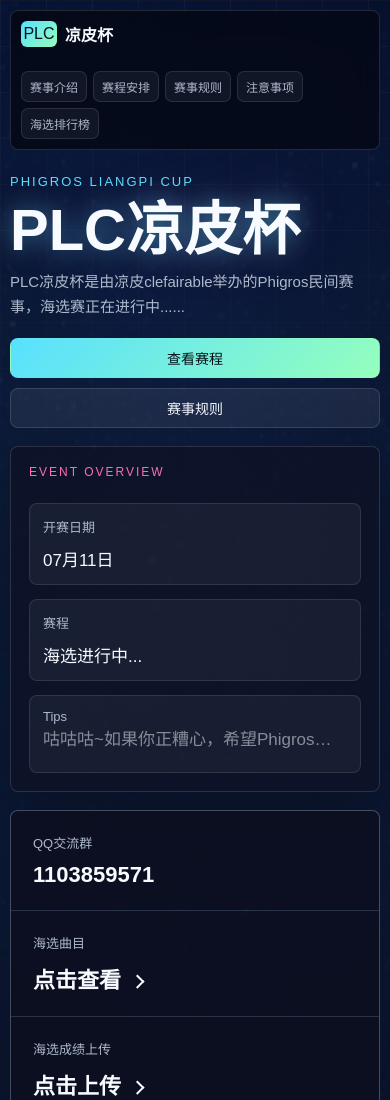
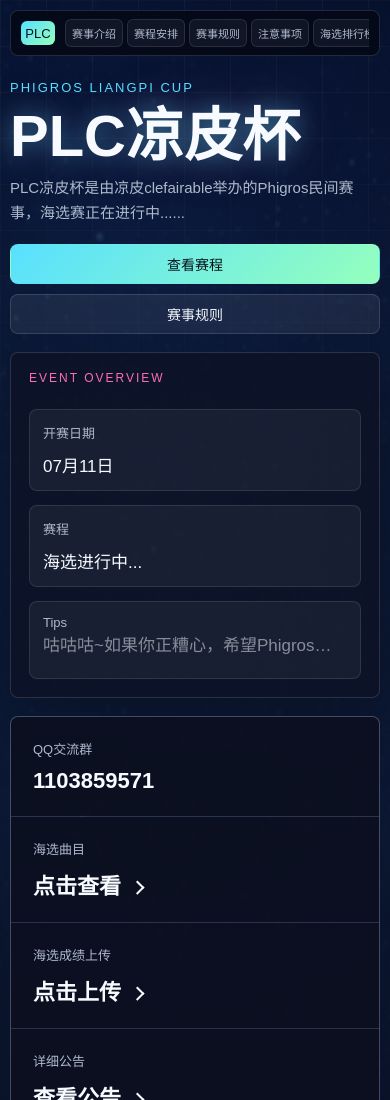
Before and after one commit to SanGeDian123/plc-liangpi-cup, a plain HTML site: page client/event.html in a window 390 px wide. Shown: the top 1100 px of the page. Drawn offline with Linux system fonts and the light colour scheme; no server answers; a web font is replaced by a local one.

Commit message:
Optimize mobile event navigation

```diff
--- a/client/css/event.css
+++ b/client/css/event.css
@@ -1034,27 +1034,51 @@ main{
 
   .site-header{
     margin-top:10px;
-    padding:10px;
+    padding:8px 10px;
+    align-items:center;
+    flex-direction:row;
+    gap:10px;
+    overflow:hidden;
   }
 
   .brand{
-    font-size:16px;
+    gap:6px;
+    font-size:0;
   }
 
   .brand span{
-    width:36px;
-    height:26px;
+    width:34px;
+    height:24px;
+    font-size:13px;
+  }
+
+  .brand strong{
+    display:none;
   }
 
   .site-nav{
-    gap:6px;
-    font-size:12px;
+    flex:1 1 auto;
+    width:auto;
+    min-width:0;
+    justify-content:flex-start;
+    flex-wrap:nowrap;
+    gap:4px;
+    overflow-x:auto;
+    overflow-y:hidden;
+    scrollbar-width:none;
+    font-size:11px;
+    white-space:nowrap;
+  }
+
+  .site-nav::-webkit-scrollbar{
+    display:none;
   }
 
   .site-nav a{
-    padding:6px 8px;
+    flex:0 0 auto;
+    padding:5px 6px;
     border:1px solid rgba(255,255,255,.1);
-    border-radius:7px;
+    border-radius:6px;
     background:rgba(255,255,255,.05);
   }
 
```
